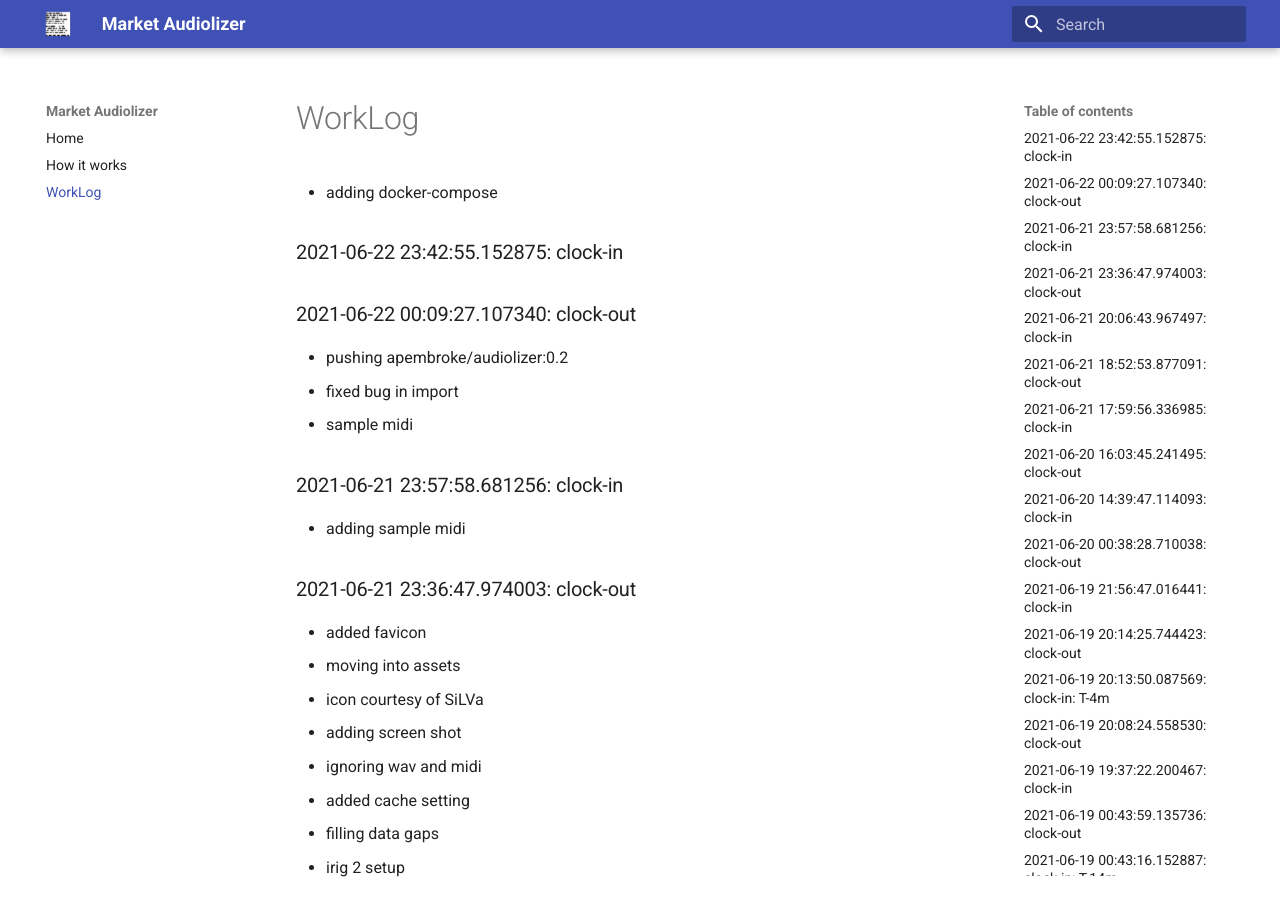
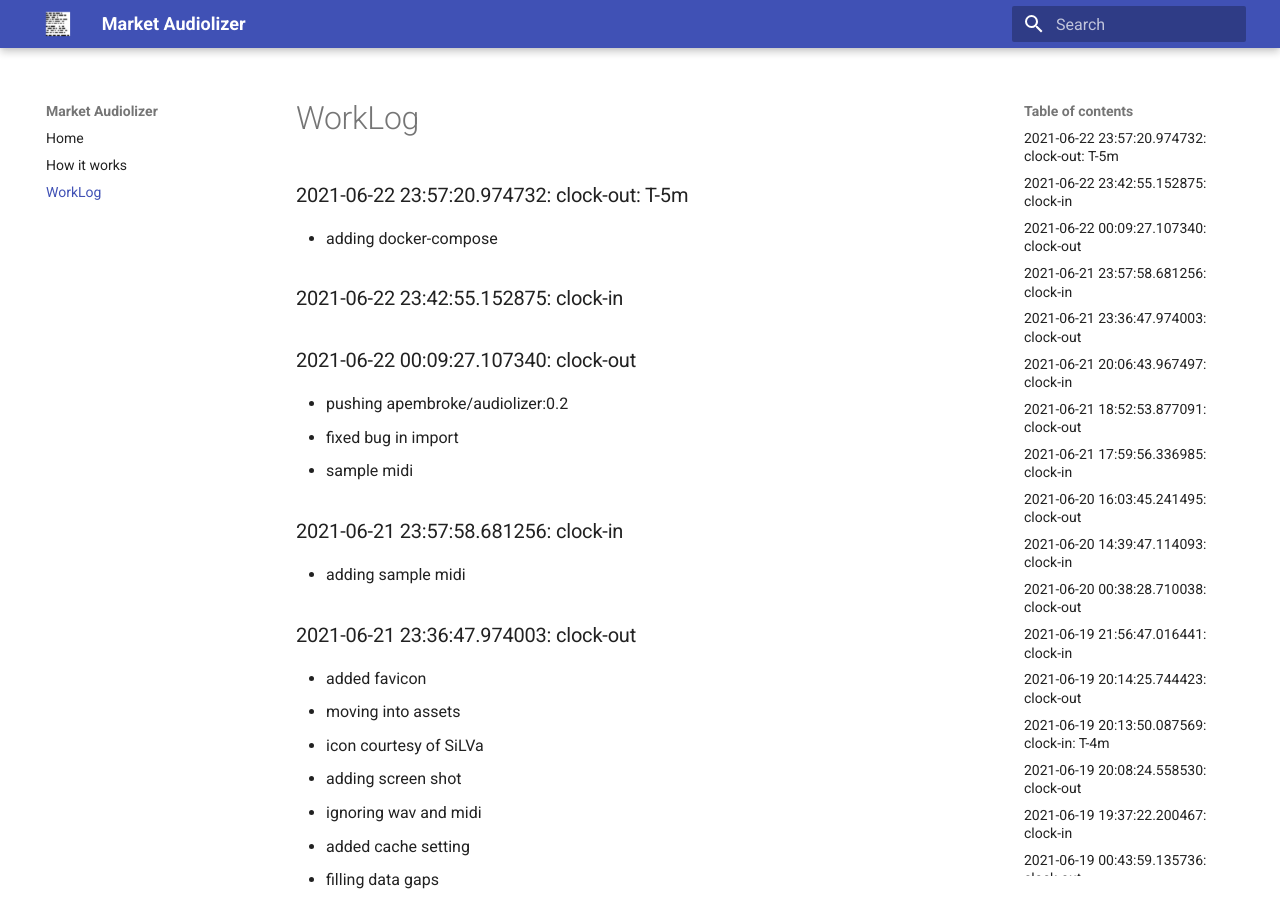
Before and after one commit to asherp/audiolizer, an MkDocs documentation site: the page built from docs/WorkLog.md, in a window 1280 px wide and 900 px high. Built offline with MkDocs 1.6.1 and Material for MkDocs 9.7.7, drawn with Linux system fonts in a browser that asks for light colours.

Commit message:
clock-out: T-5m

```diff
--- a/WorkLog.md
+++ b/WorkLog.md
@@ -1,3 +1,5 @@
+### 2021-06-22 23:57:20.974732: clock-out: T-5m
+
 * adding docker-compose
 
 ### 2021-06-22 23:42:55.152875: clock-in
```
